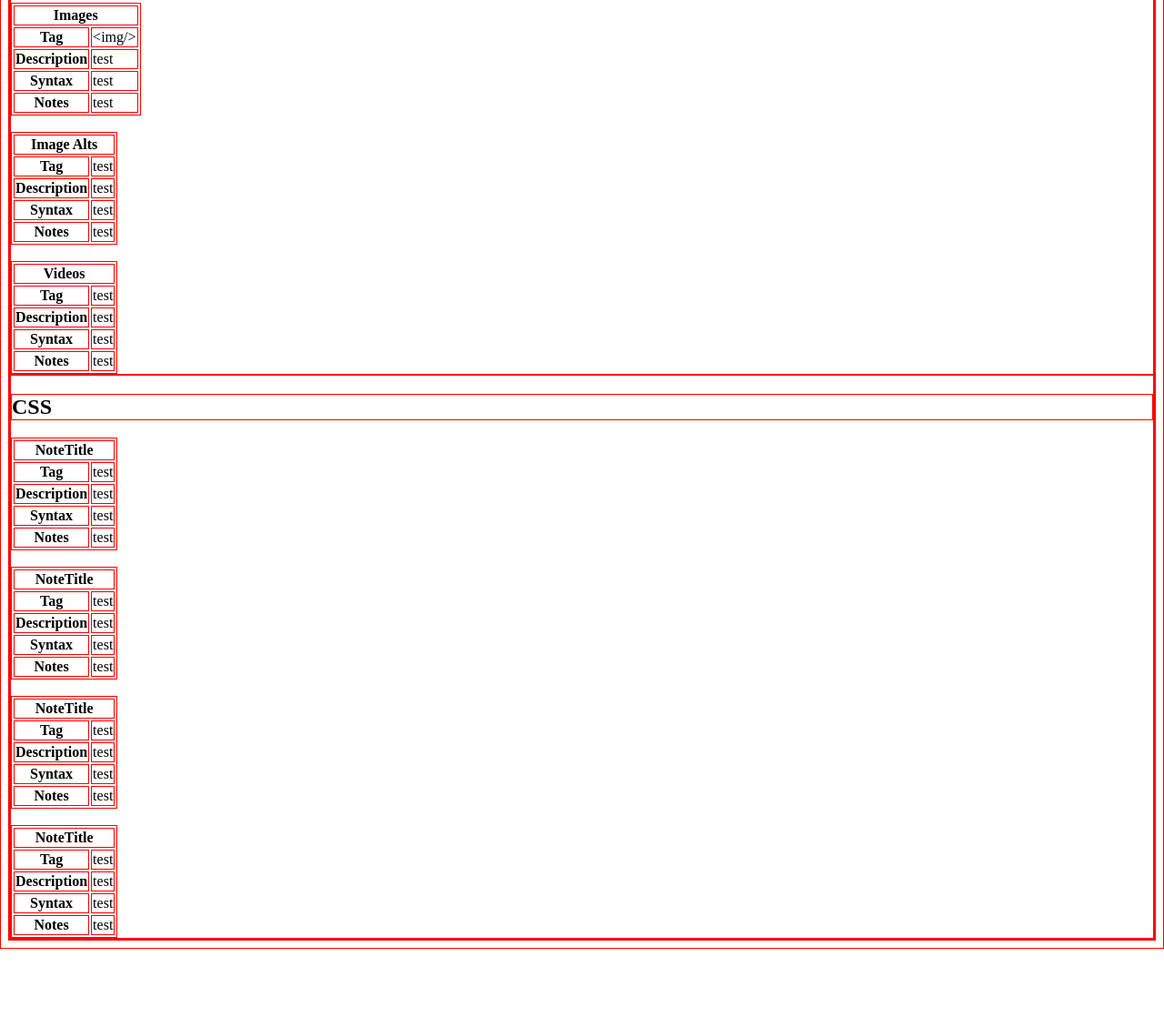
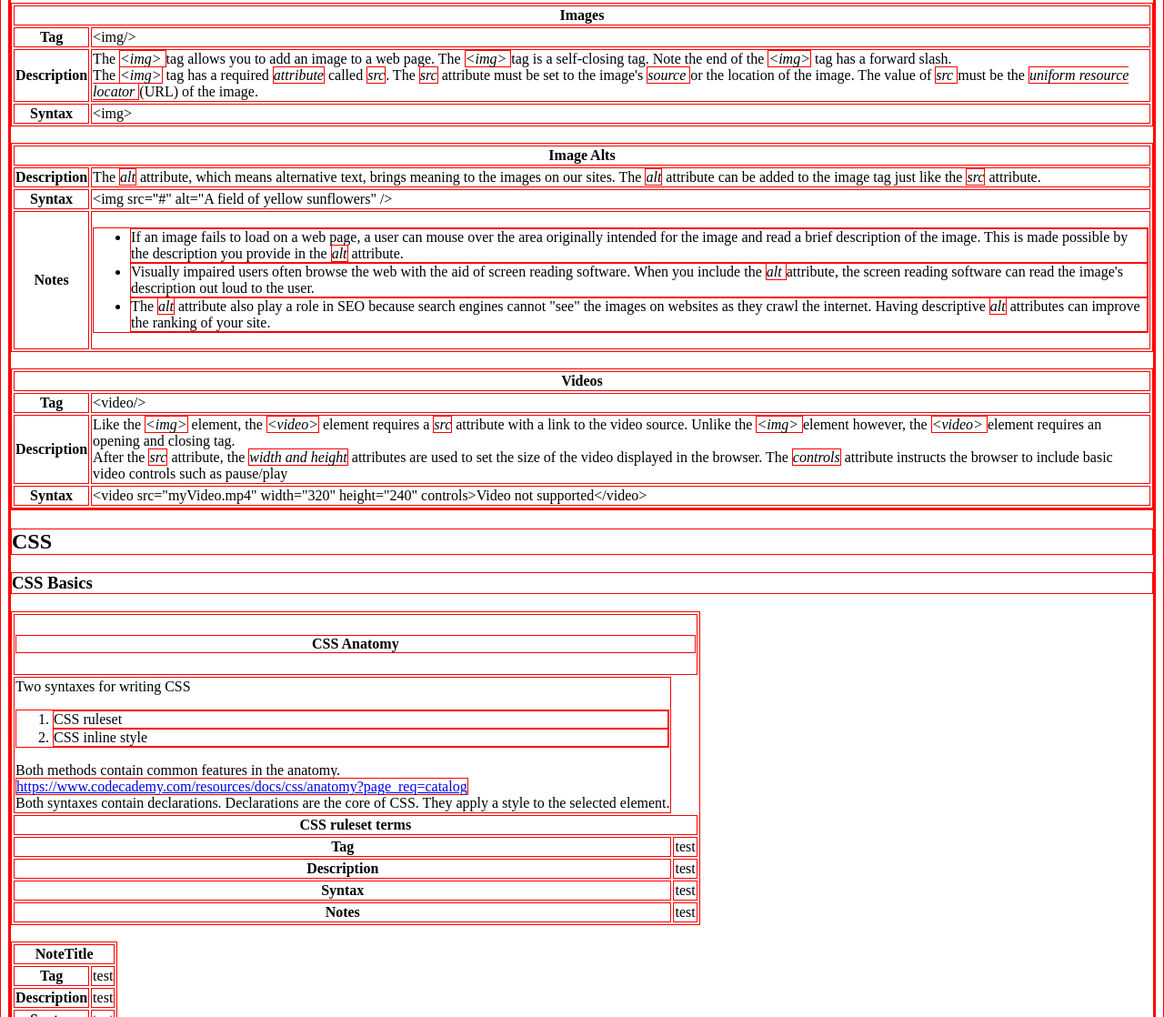
Before and after one commit to WickedNF/CodecademyPractice, a plain HTML site: page index.html in a window 1280 px wide. Shown: the part 6043-7161 px from the top of the page at 91% size. Before the commit the page ends 7086 px from the top, so only its background shows below. Drawn offline with Linux system fonts and the light colour scheme.

Commit message:
started the css section

```diff
--- a/index.html
+++ b/index.html
@@ -700,15 +700,18 @@
           </tr>
           <tr>
               <th>Description</th>
-              <td>test</td>
+              <td>The <em>&lt;img&gt; </em>tag allows you to add an image to a web page.
+                 The <em>&lt;img&gt; </em>tag is a self-closing tag. Note the end of the
+                  <em>&lt;img&gt;</em> tag has a forward slash.<br>
+                  The <em>&lt;img&gt;</em> tag has a required <em>attribute</em> called <em>
+                  src</em>. The <em>src</em> attribute must be set to the image's <em>source </em>
+                  or the location of the image. The value of <em>src </em>must be the <em>uniform
+                  resource locator </em>(URL) of the image.
+                </td>
           </tr>
           <tr>
               <th>Syntax</th>
-              <td>test</td>
-          </tr>
-          <tr>
-              <th>Notes</th>
-              <td>test</td>
+              <td>&lt;img&gt;</td>
           </tr>
         </table>
         <br>
@@ -717,20 +720,26 @@
               <th colspan="2">Image Alts</th>
           </tr>
           <tr>
-              <th>Tag</th>
-              <td>test</td>
-          </tr>
-          <tr>
               <th>Description</th>
-              <td>test</td>
+              <td>The <em>alt</em> attribute, which means alternative text, brings meaning to the images
+                 on our sites. The <em>alt</em> attribute can be added to the image tag just like
+                 the <em>src</em> attribute.<br>
+
+                </td>
           </tr>
           <tr>
               <th>Syntax</th>
-              <td>test</td>
+              <td>&lt;img src="#" alt="A field of yellow sunflowers" /&gt;</td>
           </tr>
           <tr>
               <th>Notes</th>
-              <td>test</td>
+              <td>
+            <ul>
+                <li>If an image fails to load on a web page, a user can mouse over the area originally intended for the image and read a brief description of the image. This is made possible by the description you provide in the <em>alt</em> attribute.</li>
+                <li>Visually impaired users often browse the web with the aid of screen reading software. When you include the <em>alt </em>attribute, the screen reading software can read the image's description out loud to the user.</li>
+                <li>The <em>alt</em> attribute also play a role in SEO because search engines cannot "see" the images on websites as they crawl the internet. Having descriptive <em>alt</em> attributes can improve the ranking of your site.</li>
+            </ul>
+            </td>
           </tr>
         </table>
         <br>
@@ -740,19 +749,18 @@
           </tr>
           <tr>
               <th>Tag</th>
-              <td>test</td>
+              <td>&lt;video/&gt;</td>
           </tr>
           <tr>
               <th>Description</th>
-              <td>test</td>
+              <td>
+                Like the <em>&lt;img&gt;</em> element, the <em>&lt;video&gt;</em> element requires a <em>src</em> attribute with a link to the video source. Unlike the <em>&lt;img&gt; </em>element however, the <em>&lt;video&gt; </em>element requires an opening and closing tag.<br>
+                After the <em>src</em> attribute, the <em>width and height</em> attributes are used to set the size of the video displayed in the browser. The <em>controls</em> attribute instructs the browser to include basic video controls such as pause/play
+            </td>
           </tr>
           <tr>
               <th>Syntax</th>
-              <td>test</td>
-          </tr>
-          <tr>
-              <th>Notes</th>
-              <td>test</td>
+              <td>&lt;video src="myVideo.mp4" width="320" height="240" controls&gt;Video not supported&lt;/video&gt;</td>
           </tr>
         </table>
 </section>                  <!-- END OF HTML NOTES -->
@@ -761,10 +769,26 @@
 <!--  -->
 <section class="cssSection"> <!-- START OF CSS NOTES -->
   <h1>CSS</h1>
+  <h3>CSS Basics</h3>
     <table>
       <tr>
-          <th colspan="2">NoteTitle</th>
+          <th colspan="2"><h4>CSS Anatomy</h4></th>
       </tr>
+      <tr>
+        <td>
+            Two syntaxes for writing CSS<br>
+            <ol>
+                <li>CSS ruleset</li>
+                <li>CSS inline style</li>
+            </ol>
+            Both methods contain common features in the anatomy.<br>
+            <a href="https://www.codecademy.com/resources/docs/css/anatomy?page_req=catalog" target="_blank">https://www.codecademy.com/resources/docs/css/anatomy?page_req=catalog</a><br>
+            Both syntaxes contain declarations. Declarations are the core of CSS. They apply a style to the selected element.
+        </td>
+      </tr>
+      <tr>
+        <th colspan="2">CSS ruleset terms</th>
+    </tr>
       <tr>
           <th>Tag</th>
           <td>test</td>
```
